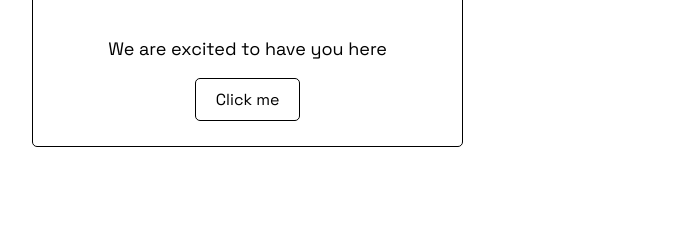
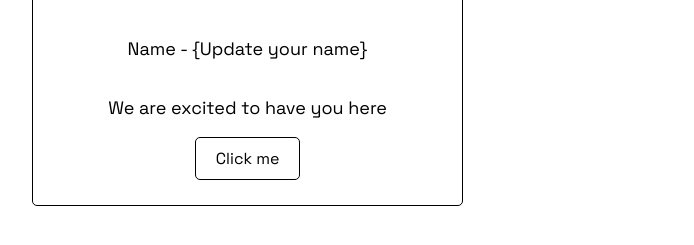
Before and after one commit to shanjathurshan/Unlocking_Git_and_GitHub_Day01, a plain HTML site: page index.html in a window 1280 px wide. Shown: the part 437-682 px from the top of the page, without its empty margins (1-695 px from the left). Drawn offline with Linux system fonts and the light colour scheme.

Commit message:
index edited

```diff
--- a/index.html
+++ b/index.html
@@ -76,6 +76,9 @@
       <h2>Unlocking Git & Github: A guide to collaborative coding</h2>
       <!-- Card container -->
       <div class="container">
+
+
+
         <!-- Card start-->
         <div class="card">
           <img
@@ -83,10 +86,14 @@
             src="https://github.githubassets.com/images/modules/site/mona-sans/mona-hubot.webp"
             alt="Octocat" />
           <h1>Welcome to the Session!</h1>
+          <p>Name - {Update your name}</p>
           <p>We are excited to have you here</p>
           <a href="https://github.com/shanjathurshan" target="_blank"><button>Click me</button></a>
         </div>
         <!-- Card end-->
+
+
+
       </div>
     </main>
   </body>
```
